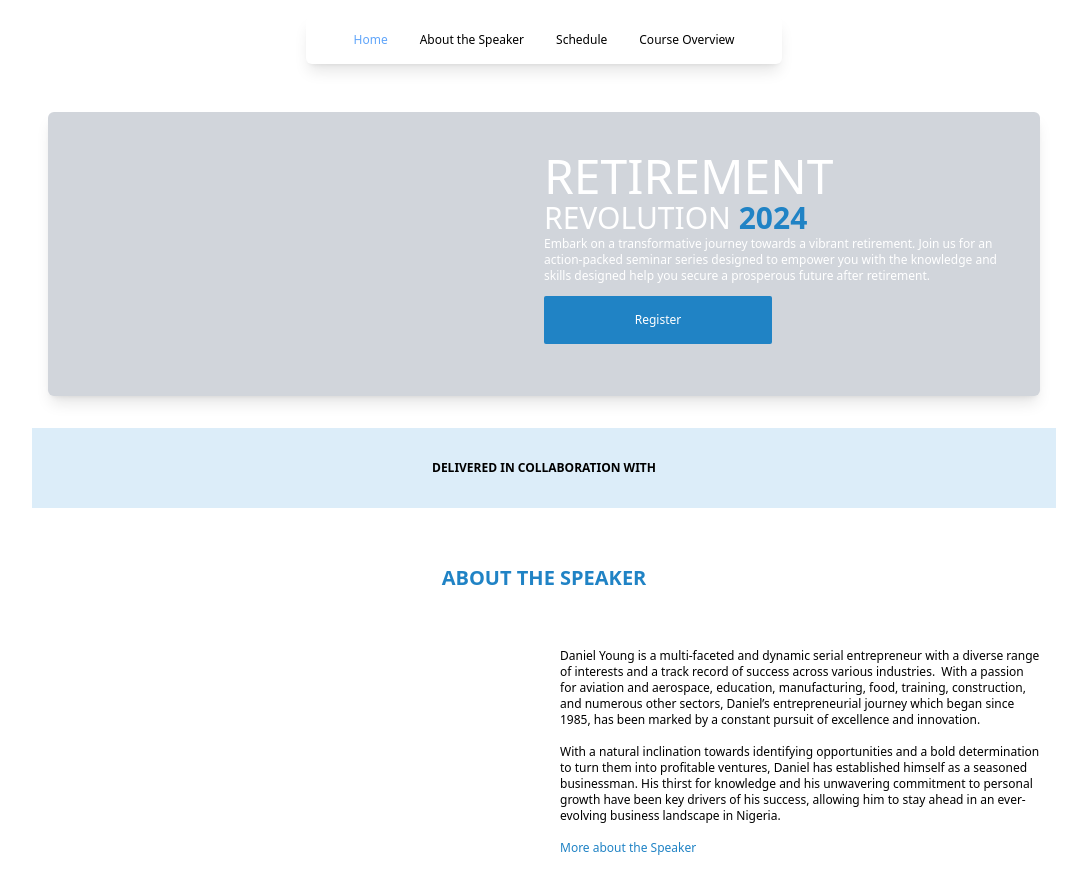
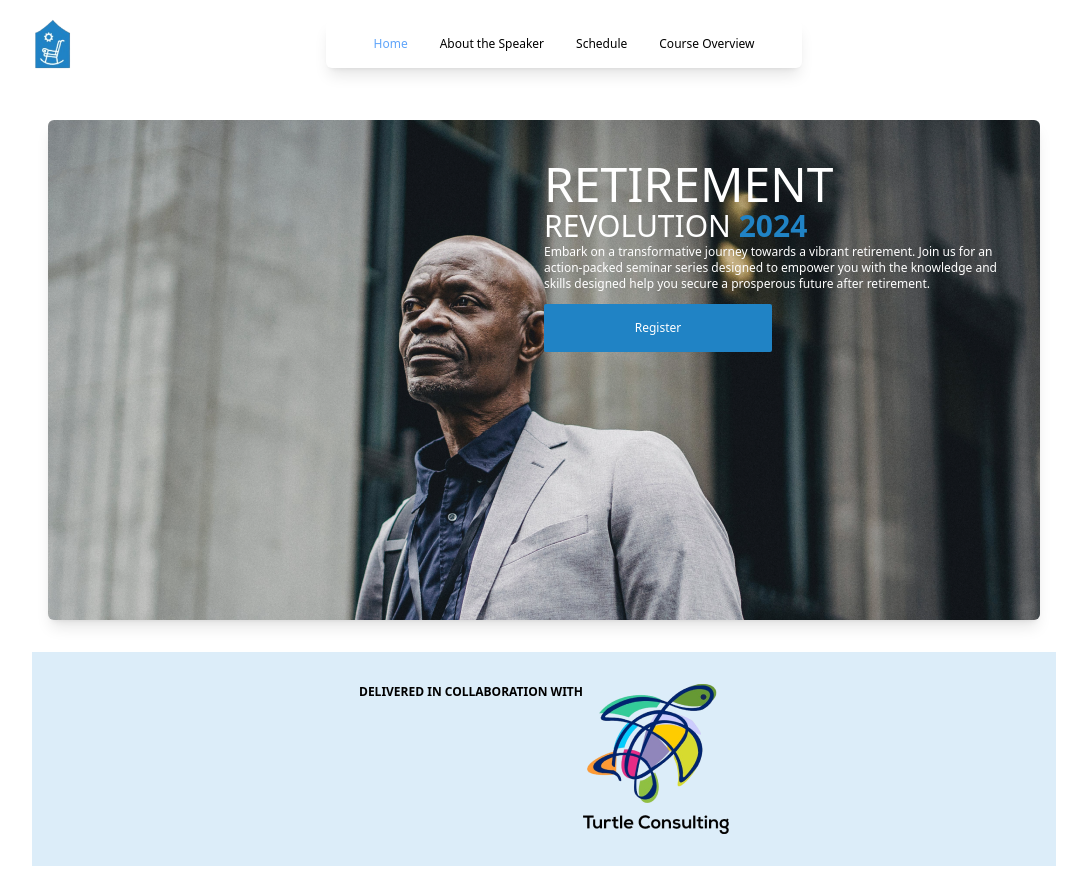
Before and after one commit to haadifarouk/Retirement-Revolution, a website: page HomeLPage-1.html in a window 1280 px wide. Shown: the top 875 px of the page, without its empty margins (96-1183 px from the left). Drawn offline with Linux system fonts and the light colour scheme.

Commit message:
added images to main page

```diff
--- a/HomeLPage-1.html
+++ b/HomeLPage-1.html
@@ -3,6 +3,7 @@
 <head>
     <meta charset="UTF-8">
     <link rel="stylesheet" href="./build/css/style.css">
+    <link rel="shortcut icon" href="./assets/img/logo.png" type="image/x-icon">
     <meta name="viewport" content="width=device-width, initial-scale=1.0">
     <title>Home</title>
 </head>
@@ -10,9 +11,11 @@
     <div class="flex flex-col sm:max-w-5xl m-auto">
         <!-- img and nav container -->
         <header class="sticky top-0 z-10">
-            <div class="flex flex-row mt-4 mb-6">
+            <div class="flex flex-row mt-4 mb-6 align-baseline">
                 <!-- logo -->
-                <img src="" alt="">
+                <a href="./HomeLPage-1.html">
+                    <img src="./assets/img/logo.png" alt="logo" class="h-14 w-10">
+                </a>
                 <!-- nav bar -->
                 <nav class="text-xs flex m-auto py-4 shadow-lg px-8 rounded-md bg-white">
                     <a href="#main" class="mx-4 current"><span class="">Home</span></a>
@@ -24,7 +27,7 @@
         </header>
 
             <section id="main">
-                <div class="mt-6 mb-4 mx-4 rounded-md bg-gray-300 flex-col sm:flex-row-reverse flex p-10 shadow-lg">
+                <div class="mt-6 mb-4 mx-4 rounded-md bg-gray-300 flex-col sm:flex-row-reverse flex p-10 shadow-lg h-[500px]" style="background-image: url(assets/img/carousel1.png);">
                 <div class="flex w-2/3 flex-col sm:w-1/2 m-auto sm:m-0 text-white">
                     <h2 class="text-5xl">RETIREMENT</h2>
                     <h3 class="text-3xl">REVOLUTION <span class="text-kindablue font-bold">2024</span></h3>
@@ -39,7 +42,7 @@
             <div class="flex bg-[#DCEDF9] mt-4 py-8 max-w-full">
                 <div class="flex flex-row m-auto">
                     <p class="text-xs font-bold">DELIVERED IN COLLABORATION WITH</p>
-                    <img src="" alt="">
+                    <img src="assets/img/turtle-consulting.png" alt="">
                 </div>
             </div>
             <div class="py-14 text-center text-kindablue font-bold text-xl">
@@ -58,7 +61,7 @@
                                 More about the Speaker
                             </label>
                         </div>
-                                    <img src="" alt="">
+                        <img src="assets/img/daniel-young.png" alt="">
                     </div>
             </section>
 
--- a/package.json
+++ b/package.json
@@ -4,12 +4,13 @@
   "description": "",
   "main": "app.js",
   "scripts": {
-    "tailwind" : "npx tailwindcss -i ./src/input.css -o ./build/css/style.css --watch"
+    "tailwind": "npx tailwindcss -i ./src/input.css -o ./build/css/style.css --watch"
   },
   "keywords": [],
   "author": "",
   "license": "ISC",
   "devDependencies": {
-    "prettier-plugin-tailwindcss": "^0.5.11"
+    "prettier-plugin-tailwindcss": "^0.5.11",
+    "tailwindcss": "^3.4.1"
   }
 }
```
Also changed, not shown: assets/img/carousel1.png (added), assets/img/carousel2.png (added), assets/img/carousel3.png (added), assets/img/daniel-young.png (added), assets/img/logo.png (added), assets/img/turtle-consulting.png (added), build/css/style.css, 1 other file. Lines whose indentation alone changed are shown as unchanged.
